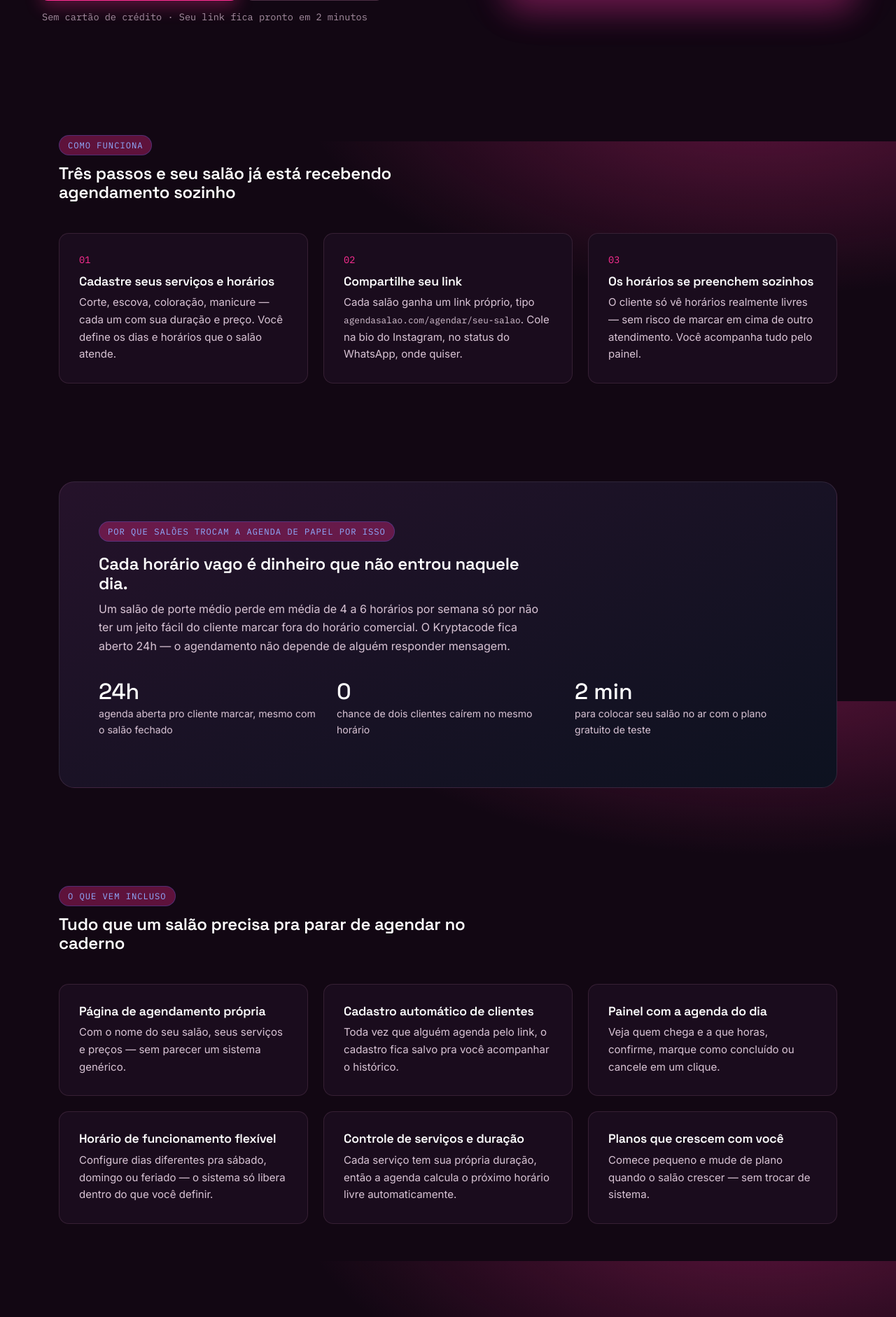
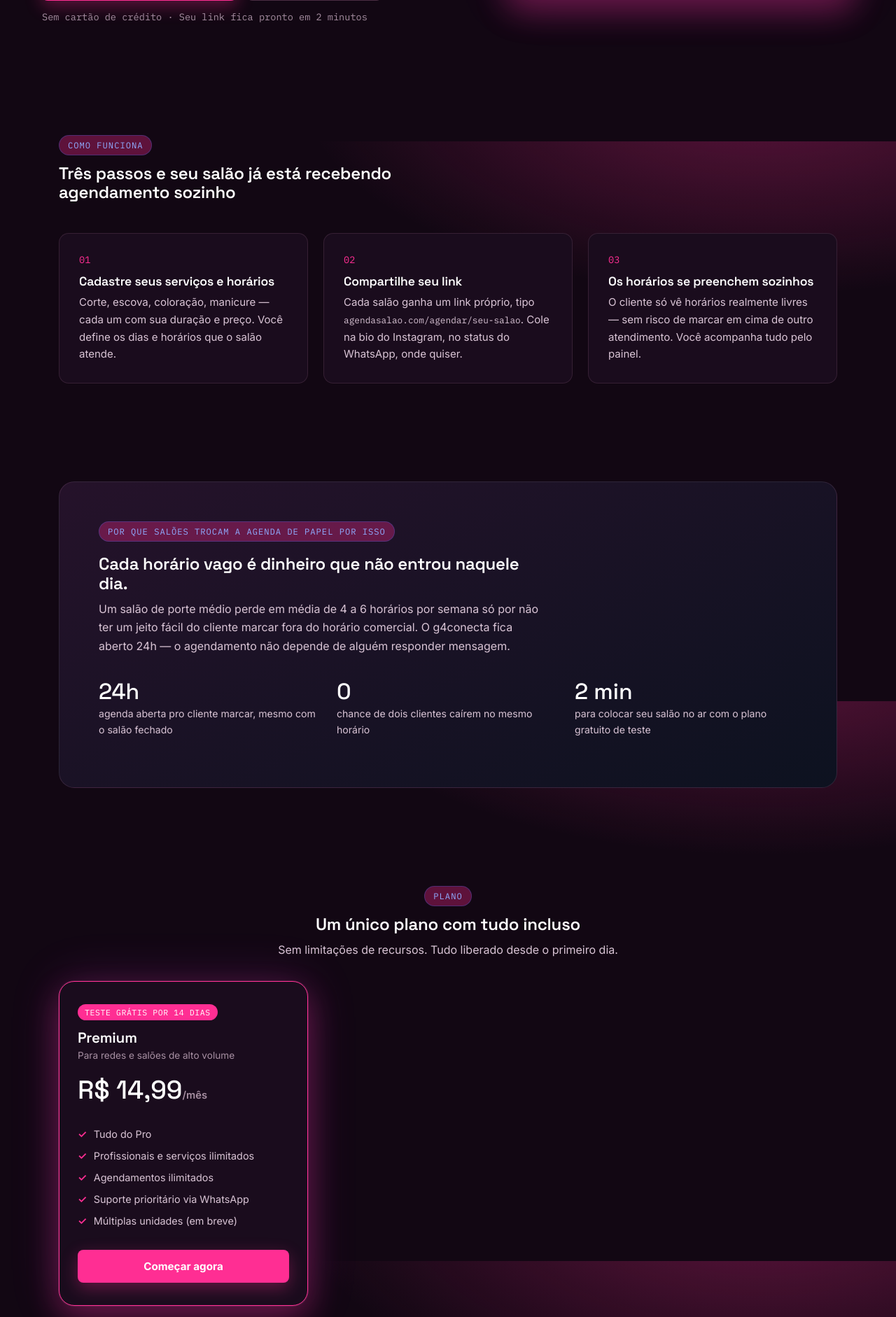
Before and after one commit to victor-0324/Agenda-salao, a Flask app: page / in a window 1280 px wide. Shown: the part 598-2480 px from the top of the page at 70% size. Run offline with Flask 3, Linux system fonts and the light colour scheme.

Commit message:
update nome

```diff
--- a/app/static/js/main.js
+++ b/app/static/js/main.js
@@ -1,4 +1,4 @@
-// Kryptacode — interações de UI (menu mobile, sidebar do painel, reveals)
+// g4conecta — interações de UI (menu mobile, sidebar do painel, reveals)
 document.addEventListener('DOMContentLoaded', () => {
 
   // ---------- Menu mobile do site público ----------
--- a/app/templates/auth/login.html
+++ b/app/templates/auth/login.html
@@ -1,5 +1,5 @@
 {% extends "base.html" %}
-{% block title %}Entrar — Kryptacode{% endblock %}
+{% block title %}Entrar — g4conecta{% endblock %}
 
 {% block content %}
 <div class="auth-wrap">
--- a/app/templates/auth/register.html
+++ b/app/templates/auth/register.html
@@ -1,5 +1,5 @@
 {% extends "base.html" %}
-{% block title %}Criar conta — Kryptacode{% endblock %}
+{% block title %}Criar conta — g4conecta{% endblock %}
 
 {% block content %}
 <div class="auth-wrap">
--- a/app/templates/base.html
+++ b/app/templates/base.html
@@ -3,14 +3,14 @@
 <head>
   <meta charset="UTF-8">
   <meta name="viewport" content="width=device-width, initial-scale=1.0">
-  <title>{% block title %}Kryptacode — Agendamento automático para salões{% endblock %}</title>
+  <title>{% block title %}g4conecta — Agendamento automático para salões{% endblock %}</title>
   <meta name="description" content="Agenda online que preenche os horários vagos do seu salão sozinha. Cadastro em 1 minutos.">
   <link rel="stylesheet" href="{{ url_for('static', filename='css/style.css') }}">
 </head>
 <body>
   <header class="container">
     <nav class="nav">
-      <a class="nav-logo" href="{{ url_for('main.landing') }}">Krypta<span>code</span></a>
+      <a class="nav-logo" href="{{ url_for('main.landing') }}">g4conecta<span>*</span></a>
       <div class="nav-links">
         <a href="{{ url_for('main.landing') }}#como-funciona">Como funciona</a>
         <a href="{{ url_for('main.pricing') }}">Preços</a>
@@ -41,7 +41,7 @@
   </main>
 
   <footer class="footer container">
-    <div>Kryptacode © 2026 — feito para salões de beleza que não querem perder horário vago.</div>
+    <div>g4conecta © 2026 — feito para salões de beleza que não querem perder horário vago.</div>
     <div><a href="{{ url_for('main.pricing') }}">Preços</a> · <a href="{{ url_for('auth.login') }}">Entrar</a> · <a href="{{ url_for('auth.register') }}">Criar conta</a></div>
   </footer>
   <script src="{{ url_for('static', filename='js/main.js') }}"></script>
--- a/app/templates/booking/salon.html
+++ b/app/templates/booking/salon.html
@@ -18,7 +18,7 @@
 
   <meta property="og:url" content="{{ request.url }}">
   <meta property="og:type" content="website">
-  <meta property="og:site_name" content="Kryptacode">
+  <meta property="og:site_name" content="g4conecta">
 </head>
 <body>
   <div class="book-shell">
@@ -84,7 +84,7 @@
     {% endif %}
 
     <p style="text-align:center; margin-top: 40px; font-size: 0.78rem;">
-      Agenda gerenciada com <a href="{{ url_for('main.landing') }}" style="color: var(--blue); font-weight: 700; text-decoration:none;">Kryptacode</a>
+      Agenda gerenciada com <a href="{{ url_for('main.landing') }}" style="color: var(--blue); font-weight: 700; text-decoration:none;">g4conecta</a>
     </p>
   </div>
 </body>
--- a/app/templates/dashboard/appointments.html
+++ b/app/templates/dashboard/appointments.html
@@ -1,5 +1,5 @@
 {% extends "dashboard/base_dash.html" %}
-{% block title %}Agendamentos — Kryptacode{% endblock %}
+{% block title %}Agendamentos — g4conecta{% endblock %}
 
 {% block dash_content %}
 <div class="dash-header">
--- a/app/templates/dashboard/base_dash.html
+++ b/app/templates/dashboard/base_dash.html
@@ -4,14 +4,14 @@
 <head>
   <meta charset="UTF-8">
   <meta name="viewport" content="width=device-width, initial-scale=1.0">
-  <title>{% block title %}Painel — Kryptacode{% endblock %}</title>
+  <title>{% block title %}Painel — g4conecta{% endblock %}</title>
   <link rel="stylesheet" href="{{ url_for('static', filename='css/style.css') }}">
   <link rel="icon" type="image/x-icon" href="{{ url_for('static', filename='/image/salopro.png') }}">
 </head>
 
 <body>
   <div class="dash-topbar">
-    <a class="brand" href="{{ url_for('dashboard.index') }}">Krypta<span>Code</span></a>
+    <a class="brand" href="{{ url_for('dashboard.index') }}">g4conecta<span>*</span></a>
     <button class="nav-toggle sidebar-toggle" aria-label="Abrir menu">
       <span></span><span></span><span></span>
     </button>
@@ -21,7 +21,7 @@
   <div class="dash-shell">
     <aside class="dash-sidebar">
       <a class="brand" href="{{ url_for('dashboard.index') }}">
-        <span class="brand-spark">✦</span>Krypta<span>Code</span>
+        <span class="brand-spark">✦</span>g4conecta<span>*</span>
       </a>
 
       <nav class="dash-nav">
--- a/app/templates/dashboard/client_form.html
+++ b/app/templates/dashboard/client_form.html
@@ -1,5 +1,5 @@
 {% extends "dashboard/base_dash.html" %}
-{% block title %}{{ 'Editar cliente' if client else 'Novo cliente' }} — Kryptacode{% endblock %}
+{% block title %}{{ 'Editar cliente' if client else 'Novo cliente' }} — g4conecta{% endblock %}
 
 {% block dash_content %}
 <div class="dash-header">
--- a/app/templates/dashboard/clients.html
+++ b/app/templates/dashboard/clients.html
@@ -1,5 +1,5 @@
 {% extends "dashboard/base_dash.html" %}
-{% block title %}Clientes — Kryptacode{% endblock %}
+{% block title %}Clientes — g4conecta{% endblock %}
 
 {% block dash_content %}
 <div class="dash-header">
--- a/app/templates/dashboard/index.html
+++ b/app/templates/dashboard/index.html
@@ -1,5 +1,5 @@
 {% extends "dashboard/base_dash.html" %}
-{% block title %}Visão geral — Kryptacode{% endblock %}
+{% block title %}Visão geral — g4conecta{% endblock %}
 
 {% block dash_content %}
 
--- a/app/templates/dashboard/service_form.html
+++ b/app/templates/dashboard/service_form.html
@@ -1,5 +1,5 @@
 {% extends "dashboard/base_dash.html" %}
-{% block title %}{{ 'Editar serviço' if service else 'Novo serviço' }} — Kryptacode{% endblock %}
+{% block title %}{{ 'Editar serviço' if service else 'Novo serviço' }} — g4conecta{% endblock %}
 
 {% block dash_content %}
 <div class="dash-header">
--- a/app/templates/dashboard/services.html
+++ b/app/templates/dashboard/services.html
@@ -1,5 +1,5 @@
 {% extends "dashboard/base_dash.html" %}
-{% block title %}Serviços — Kryptacode{% endblock %}
+{% block title %}Serviços — g4conecta{% endblock %}
 
 {% block dash_content %}
 <div class="dash-header">
--- a/app/templates/dashboard/settings.html
+++ b/app/templates/dashboard/settings.html
@@ -1,5 +1,5 @@
 {% extends "dashboard/base_dash.html" %}
-{% block title %}Configurações — Kryptacode{% endblock %}
+{% block title %}Configurações — g4conecta{% endblock %}
 
 {% block dash_content %}
 <div class="dash-header">
--- a/app/templates/main/landing.html
+++ b/app/templates/main/landing.html
@@ -1,5 +1,5 @@
 {% extends "base.html" %}
-{% block title %}Kryptacode — sua agenda se preenche sozinha{% endblock %}
+{% block title %}g4conecta — sua agenda se preenche sozinha{% endblock %}
 
 {% block content %}
 <section class="hero container">
@@ -78,7 +78,7 @@
       <div style="max-width: 640px;">
         <span class="eyebrow">Por que salões trocam a agenda de papel por isso</span>
         <h2>Cada horário vago é dinheiro que não entrou naquele dia.</h2>
-        <p>Um salão de porte médio perde em média de 4 a 6 horários por semana só por não ter um jeito fácil do cliente marcar fora do horário comercial. O Kryptacode fica aberto 24h — o agendamento não depende de alguém responder mensagem.</p>
+        <p>Um salão de porte médio perde em média de 4 a 6 horários por semana só por não ter um jeito fácil do cliente marcar fora do horário comercial. O g4conecta fica aberto 24h — o agendamento não depende de alguém responder mensagem.</p>
       </div>
       <div class="grid-3" style="margin-top: 32px;">
         <div class="reveal">
@@ -98,60 +98,44 @@
   </div>
 </section>
 
-<section class="section">
-  <div class="container">
-    <div class="section-head">
-      <span class="eyebrow">O que vem incluso</span>
-      <h2>Tudo que um salão precisa pra parar de agendar no caderno</h2>
-    </div>
-    <div class="grid-3">
-      <div class="feature-card reveal">
-        <h3>Página de agendamento própria</h3>
-        <p>Com o nome do seu salão, seus serviços e preços — sem parecer um sistema genérico.</p>
-      </div>
-      <div class="feature-card reveal">
-        <h3>Cadastro automático de clientes</h3>
-        <p>Toda vez que alguém agenda pelo link, o cadastro fica salvo pra você acompanhar o histórico.</p>
-      </div>
-      <div class="feature-card reveal">
-        <h3>Painel com a agenda do dia</h3>
-        <p>Veja quem chega e a que horas, confirme, marque como concluído ou cancele em um clique.</p>
-      </div>
-      <div class="feature-card reveal">
-        <h3>Horário de funcionamento flexível</h3>
-        <p>Configure dias diferentes pra sábado, domingo ou feriado — o sistema só libera dentro do que você definir.</p>
-      </div>
-      <div class="feature-card reveal">
-        <h3>Controle de serviços e duração</h3>
-        <p>Cada serviço tem sua própria duração, então a agenda calcula o próximo horário livre automaticamente.</p>
-      </div>
-      <div class="feature-card reveal">
-        <h3>Planos que crescem com você</h3>
-        <p>Comece pequeno e mude de plano quando o salão crescer — sem trocar de sistema.</p>
-      </div>
-    </div>
-  </div>
-</section>
 
 <section class="section">
   <div class="container">
     <div class="section-head" style="margin: 0 auto 40px; text-align: center;">
-      <span class="eyebrow">Planos</span>
-      <h2>Escolha o plano do tamanho do seu salão</h2>
+      <span class="eyebrow">Plano</span>
+      <h2>Um único plano com tudo incluso</h2>
+      <p>Sem limitações de recursos. Tudo liberado desde o primeiro dia.</p>
     </div>
+
     <div class="plans-grid">
-      {% for key, plan in PLANS.items() %}
-      <div class="plan-card {% if key == 'pro' %}featured{% endif %}">
-        {% if key == 'pro' %}<span class="plan-badge">Mais escolhido</span>{% endif %}
+
+      {% set plan = PLANS['premium'] %}
+
+      <div class="plan-card featured">
+        <span class="plan-badge">Teste grátis por 14 dias</span>
+
         <h3>{{ plan.label }}</h3>
-        <div class="plan-tagline">{{ plan.tagline }}</div>
-        <div class="plan-price">{{ plan.price | brl }}<span>/mês</span></div>
+
+        <div class="plan-tagline">
+          {{ plan.tagline }}
+        </div>
+
+        <div class="plan-price">
+          {{ plan.price | brl }}<span>/mês</span>
+        </div>
+
         <ul class="plan-list">
-          {% for f in plan.features %}<li>{{ f }}</li>{% endfor %}
+          {% for f in plan.features %}
+            <li>{{ f }}</li>
+          {% endfor %}
         </ul>
-        <a class="btn {% if key == 'pro' %}btn-primary{% else %}btn-ghost{% endif %} btn-block" href="{{ url_for('auth.register', plano=key) }}">Escolher {{ plan.label }}</a>
+
+        <a class="btn btn-primary btn-block"
+           href="{{ url_for('auth.register', plano='premium') }}">
+          Começar agora
+        </a>
       </div>
-      {% endfor %}
+
     </div>
   </div>
 </section>
--- a/app/templates/main/pricing.html
+++ b/app/templates/main/pricing.html
@@ -1,5 +1,5 @@
 {% extends "base.html" %}
-{% block title %}Preços — Kryptacode{% endblock %}
+{% block title %}Preços — g4conecta{% endblock %}
 
 {% block content %}
 <section class="section container">
--- a/docker-compose.yml
+++ b/docker-compose.yml
@@ -2,7 +2,7 @@ version: "3.8"
 
 services:
   app:
-    image: g-krypta/agenda-salao:latest
+    image: g-g4conecta/agenda-salao:latest
     command: >
       gunicorn wsgi:app
         --bind 0.0.0.0:5000
```
Also changed, not shown: README.md, app/static/uploads/salon-2-b0a90f7e.jpeg (deleted).
